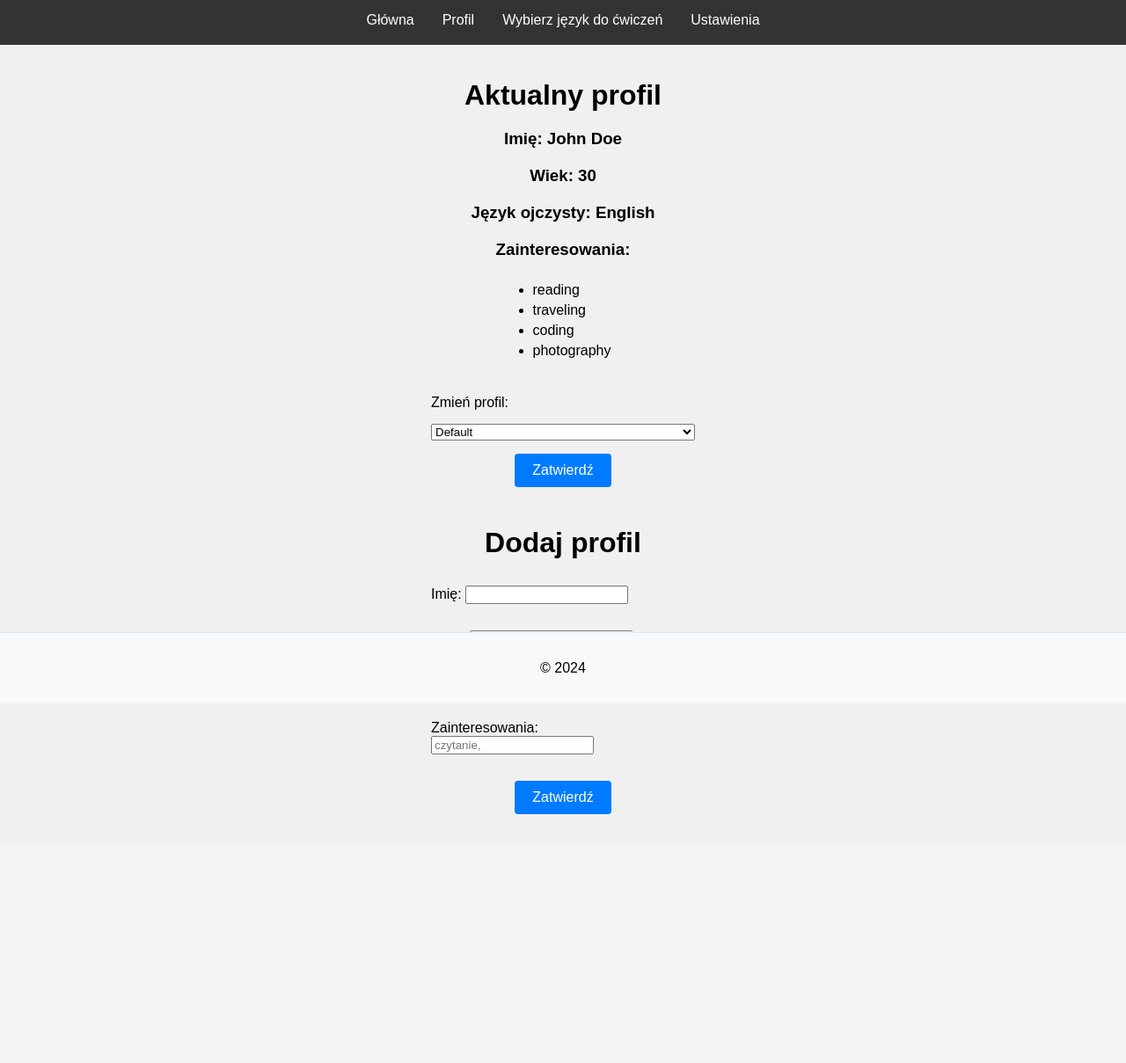
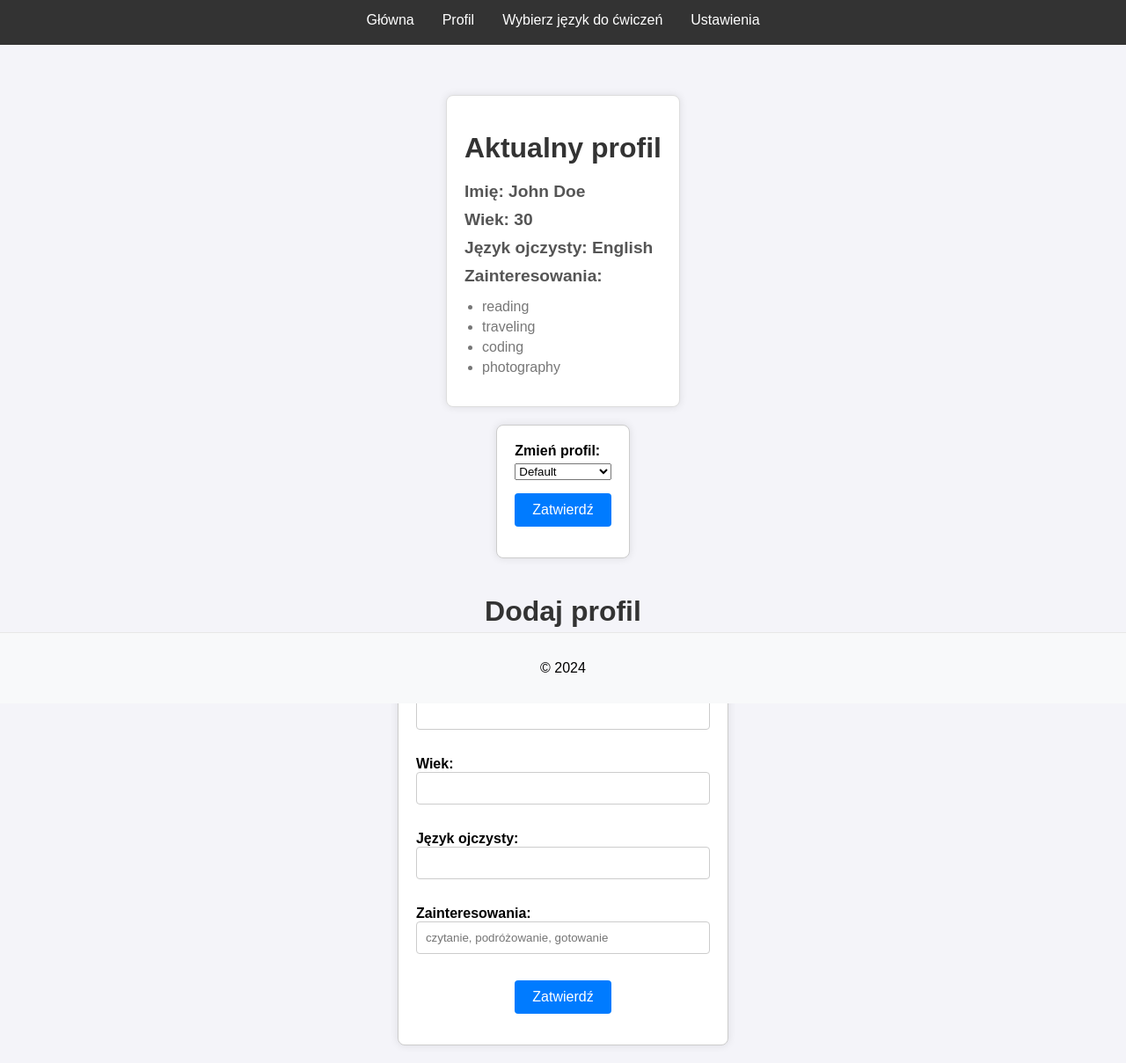
Before and after one commit to StenzelK/LinguaFranka, a FastAPI app: page /profile in a window 1280 px wide. Shown: the whole page at 88% size. Before the commit the page ends 926 px from the top, so only its background shows below. Run offline with FastAPI, Linux system fonts and the light colour scheme.

Commit message:
CSS update

```diff
--- a/static/base.css
+++ b/static/base.css
@@ -1,8 +1,7 @@
 html, body {
     font-family: Arial, sans-serif;
-    margin: 0;
-    padding: 0;
-    background-color: #f0f0f0;
+    padding: 20px;
+    background-color: #f4f4f9; /* Light background color for the entire page */
     height: 100%;
     display: flex;
     flex-direction: column;
--- a/static/profile.css
+++ b/static/profile.css
@@ -1,30 +1,70 @@
 body {
     font-family: Arial, sans-serif;
     padding: 20px;
+    background-color: #f4f4f9; /* Light background color for the entire page */
 }
 
-h1, h3 {
+h1 {
+    font-size: 2em;
+    margin-bottom: 20px;
+    color: #333;
+}
+
+h3 {
+    font-size: 1.2em;
     margin: 10px 0;
+    color: #555;
 }
 
 ul {
     list-style-type: disc;
     padding-left: 20px;
+    margin: 15px 0;
 }
 
 ul li {
     margin-bottom: 5px;
+    font-size: 1em;
+    color: #777;
+}
+
+.profile-container {
+    max-width: 600px;
+    margin: 0 auto;
+    padding: 20px;
+    background-color: #fff;
+    border: 1px solid #ddd;
+    border-radius: 8px;
+    box-shadow: 0 0 10px rgba(0, 0, 0, 0.1);
 }
 
 form {
     display: flex;
     flex-direction: column;
-    width: 300px; /* Adjust the width as needed */
-    margin: 20px 0; /* Add space between forms */
+    max-width: 400px; /* Adjust the max-width as needed */
+    margin: 20px auto; /* Center the form on the page */
+    padding: 20px;
+    border: 1px solid #ccc;
+    border-radius: 8px;
+    box-shadow: 0 0 10px rgba(0, 0, 0, 0.1);
+    background-color: #fff;
 }
 
-label, input, select, button, div {
+label {
+    margin-bottom: 5px;
+    font-weight: bold;
+}
+
+input, select, button, div {
     margin-bottom: 15px; /* Add space between elements */
+}
+
+input[type="text"], input[type="number"] {
+    width: 100%; /* Make input fields full width */
+    padding: 10px;
+    border: 1px solid #ccc;
+    border-radius: 4px;
+    box-sizing: border-box; /* Ensure padding and border are included in the element's total width and height */
 }
 
 button[type="submit"] {
@@ -35,8 +75,7 @@ button[type="submit"] {
     color: #fff;
     cursor: pointer;
     font-size: 16px; /* Unified font size */
-    margin-left: auto; /* Center the submit button */
-    margin-right: auto; /* Center the submit button */
+    align-self: center; /* Center the submit button */
 }
 
 button[type="submit"]:hover {
--- a/templates/lang.html
+++ b/templates/lang.html
@@ -29,7 +29,7 @@
 
 <form action="/chooselang" method="POST">
     <label for="language">{{ content.lang.choose_language }}:</label>
-    <input type="text" id="language" name="language" required>
+    <input type="text" id="language" name="language" value="{{ content.practice_lang }}" required>
     <label for="language_prof">{{ content.lang.proficiency }}:</label>
     <select id="practice_lang_prof" name="practice_lang_prof">
         <option value="beginner" selected>{{ content.lang.levels.beginner }}</option>
--- a/templates/profile.html
+++ b/templates/profile.html
@@ -9,16 +9,18 @@
 {% endblock %}
 
 {% block content %}
+<div class="profile-container">
     <h1>{{ content.profile.current_profile }}</h1>
     <h3>{{ content.profile.name }}: {{ content.user_profile.name }}</h3>
     <h3>{{ content.profile.age }}: {{ content.user_profile.age }}</h3>
     <h3>{{ content.profile.native_language }}: {{ content.user_profile.native_language }}</h3>
-<h3>{{ content.profile.interests}}:</h3>
+    <h3>{{ content.profile.interests }}:</h3>
     <ul>
         {% for interest in content.user_profile.interests %}
         <li>{{ interest }}</li>
         {% endfor %}
     </ul>
+</div>
 <form action="/change_user_profile" method="post">
     <label for="profile">{{ content.profile.change_profile }}:</label>
     <select name="profile" id="profile">
@@ -43,9 +45,9 @@
             <input type="text" id="native_language" name="native_language" required>
         </div>
         <div>
-        <label for="interests">{{ content.profile.interests}}:</label>
-        <input type="text" id="interests" name="interests" required placeholder={{ content.profile.eg }}>
+            <label for="interests">{{ content.profile.interests }}:</label>
+            <input type="text" id="interests" name="interests" required placeholder="{{ content.profile.eg }}">
         </div>
-    <button type="submit">{{content.profile.submit}}</button>
+        <button type="submit">{{ content.profile.submit }}</button>
     </form>
 {% endblock %}
```
Also changed, not shown: static/lang.css (+36 -5 lines), static/settings.css (+62 -0 lines), templates/settings.html (+15 -7 lines). Lines whose indentation alone changed are shown as unchanged.
